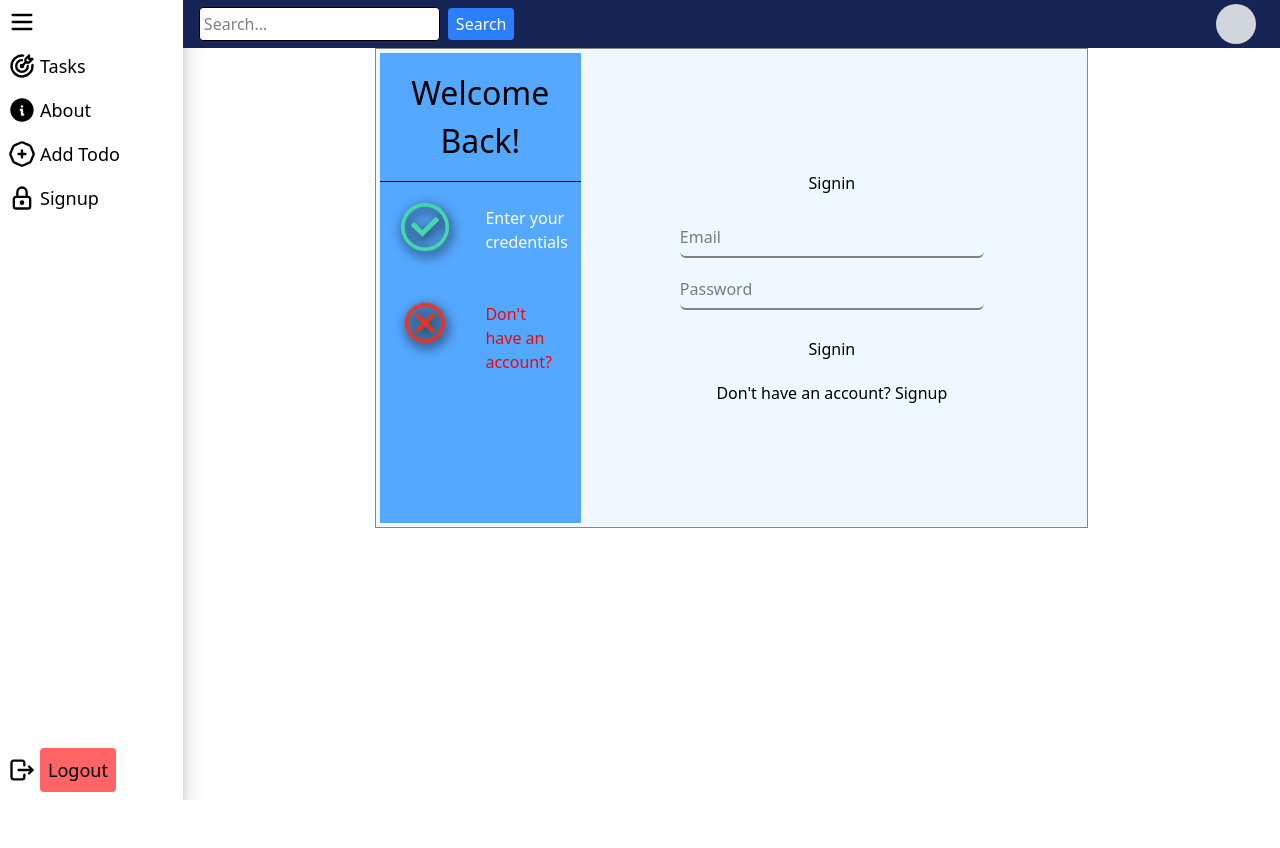
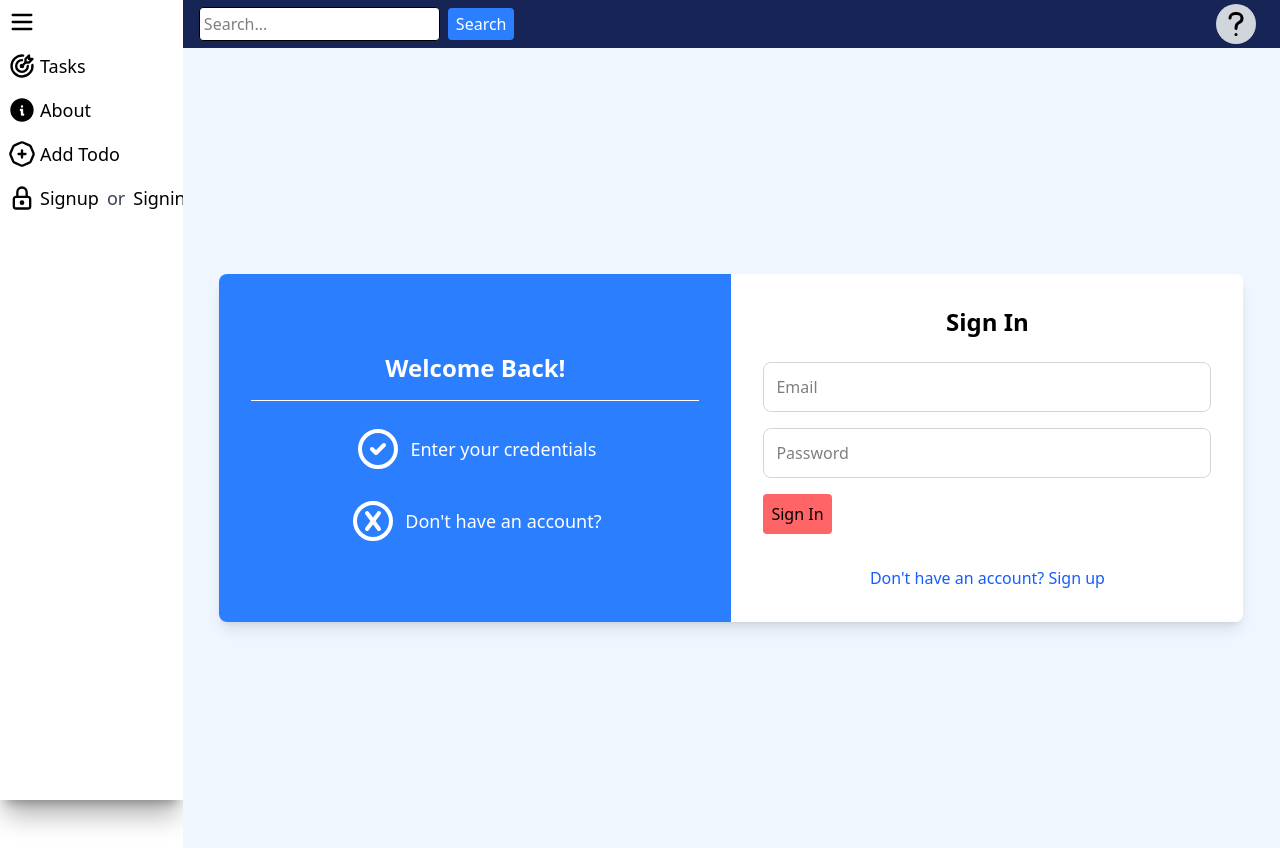
Before and after one commit to Shivam-B-Gupta/Todo-list, a React (Vite) app in the folder frontend/: page /todoiest/signin in a window 1280 px wide. Before the commit the page ends 800 px from the top, so only its background shows below. Built offline with nearby package versions, Linux system fonts and the light colour scheme.

Commit message:
Updated the Auth css with tailwind and sidebar logout function button

```diff
--- a/frontend/src/MyComponents/Auth.jsx
+++ b/frontend/src/MyComponents/Auth.jsx
@@ -2,9 +2,8 @@
 import React, { useState } from "react";
 import axios from "axios";
 import { Link, useNavigate } from "react-router-dom";
-import check from "../assets/check.webp";
-import cross from "../assets/cross.png";
-import "../styles/Auth.css";
+import Button, { Button2 } from "./Button";
+import { IconCircleCheck, IconXboxX } from "@tabler/icons-react";
 
 export default function AuthForm({ type }) {
   const isSignup = type === "signup";
@@ -39,6 +38,9 @@ export default function AuthForm({ type }) {
       localStorage.setItem("email", email);
       console.log(email);
 
+      localStorage.setItem("isAuthenticated", true);
+      window.dispatchEvent(new Event("authChange"));
+
       console.log(
         `${isSignup ? "Signup" : "Signin"} successful:`,
         response.data
@@ -56,83 +58,104 @@ export default function AuthForm({ type }) {
       alert(`${isSignup ? "Signup" : "Signin"} failed`);
     }
   };
-
+  // .container .left-container .leftchild-container{
+  //     display: flex;
+  // }
   return (
-    <div className="container ">
-      <div className="left-container ">
-        <h1>
-          {isSignup ? "A few steps away from becoming a pro" : "Welcome Back!"}
+    <div className="w-full min-h-screen flex items-center justify-center bg-blue-50 p-4 ">
+      <div className="w-full max-w-5xl flex shadow-lg rounded-lg overflow-hidden bg-white">
+        {/* Left Panel */}
+        <div className="w-1/2 bg-blue-500 text-white p-8 flex flex-col justify-center items-center">
+          <h1 className="text-2xl font-semibold mb-4 text-center">
+            {isSignup
+              ? "A few steps away from becoming a pro"
+              : "Welcome Back!"}
           </h1>
-        <hr />
-        <div className="leftchild-container">
-          <img src={check} alt="Status" />
-          <h2 style={{ color: "white" }}>
+          <hr className="border-white w-full mb-6" />
+          <div className="flex flex-col gap-6 items-center">
+            <div className="flex items-center gap-2">
+              <IconCircleCheck stroke={2} size={48} />
+              <h2 className="text-lg">
                 {isSignup ? "Done" : "Enter your credentials"}
               </h2>
             </div>
-        <div className="leftchild-container">
-          <img src={cross} alt="Status" />
-          <h2 style={{ color: "red" }}>
+            <div className="flex items-center gap-2">
+              <IconXboxX stroke={2} size={48} />
+              <h2 className="text-lg">
                 {isSignup ? "Not Done" : "Don't have an account?"}
               </h2>
             </div>
           </div>
+        </div>
 
-      <div className="right-container">
-        <h1>{isSignup ? "SignUp" : "Signin"}</h1>
-        <div className="rightChild-container">
-          <div className="inputContainer">
+        {/* Right Panel */}
+        <div className="w-1/2 p-8 bg-white">
+          <h1 className="text-2xl font-bold mb-6 text-center">
+            {isSignup ? "Sign Up" : "Sign In"}
+          </h1>
+          <div className="flex flex-col gap-4">
             <input
               type="email"
               value={email}
               placeholder="Email"
               onChange={(e) => setEmail(e.target.value)}
               required
+              className="border border-gray-300 p-3 rounded-lg"
             />
-          </div>
 
-          <div className="inputContainer">
             <input
               type="password"
               value={password}
               placeholder="Password"
               onChange={(e) => setPassword(e.target.value)}
               required
+              className="border border-gray-300 p-3 rounded-lg"
             />
-          </div>
 
             {isSignup && (
               <>
-              <div className="inputContainer">
                 <input
                   type="text"
                   value={firstname}
-                  placeholder="Firstname"
+                  placeholder="First Name"
                   onChange={(e) => setFirstname(e.target.value)}
                   required
+                  className="border border-gray-300 p-3 rounded-lg"
                 />
-              </div>
-              <div className="inputContainer">
                 <input
                   type="text"
                   value={lastname}
-                  placeholder="Lastname"
+                  placeholder="Last Name"
                   onChange={(e) => setLastname(e.target.value)}
                   required
+                  className="border border-gray-300 p-3 rounded-lg"
                 />
-              </div>
               </>
             )}
 
-          <button onClick={handleSubmit}>
-            {isSignup ? "SignUp" : "Signin"}
-          </button>
+            <Button
+              onClick={handleSubmit}
+              innerText={isSignup ? "Sign Up" : "Sign In"}
+            />
 
+            <div className="text-center mt-4">
               {isSignup ? (
-            <Link to="/todoiest/signin">Already have an account? Signin</Link>
+                <Link
+                  to="/todoiest/signin"
+                  className="text-blue-600 hover:underline"
+                >
+                  Already have an account? Sign in
+                </Link>
               ) : (
-            <Link to="/todoiest/signup">Don't have an account? Signup</Link>
+                <Link
+                  to="/todoiest/signup"
+                  className="text-blue-600 hover:underline"
+                >
+                  Don't have an account? Sign up
+                </Link>
               )}
+            </div>
+          </div>
         </div>
       </div>
     </div>
--- a/frontend/src/MyComponents/Headers.jsx
+++ b/frontend/src/MyComponents/Headers.jsx
@@ -1,6 +1,7 @@
 import React, { useEffect, useState } from "react";
 import PropTypes from "prop-types";
 import { Link } from "react-router-dom";
+import { IconQuestionMark } from "@tabler/icons-react";
 
 export default function Header({ title, searchBar }) {
   const [firstLetter, setFirstLetter] = useState("");
@@ -46,7 +47,11 @@ export default function Header({ title, searchBar }) {
         )}
         <div className="flex items-center gap-2">
           <div className="bg-gray-300 rounded-full w-10 h-10 flex items-center justify-center text-sm font-bold cursor-pointer">
-            {firstLetter}
+            {firstLetter ? (
+              firstLetter
+            ) : (
+              <IconQuestionMark stroke={2} size={36} />
+            )}
           </div>
           <div className="flex flex-col text-white">
             <span>{firstname}</span>
--- a/frontend/src/MyComponents/SideBar.jsx
+++ b/frontend/src/MyComponents/SideBar.jsx
@@ -10,22 +10,42 @@ import {
 } from "@tabler/icons-react";
 import { useState } from "react";
 import PopUpModal from "./PopUpModal";
+import { useEffect } from "react";
 
 export default function SideBar() {
   const [showModal, setShowModal] = useState(false);
   const [title, setTitle] = useState("");
   const [description, setDescription] = useState("");
+  const [isAuthenticated, setIsAuthenticated] = useState(
+    localStorage.getItem("isAuthenticated") === "true"
+  );
+
+  useEffect(() => {
+    const handleAuthChange = () => {
+      setIsAuthenticated(localStorage.getItem("isAuthenticated") === "true");
+    };
+
+    window.addEventListener("authChange", handleAuthChange);
+
+    return () => {
+      window.removeEventListener("authChange", handleAuthChange);
+    };
+  }, []);
 
   function handleLogout() {
     localStorage.removeItem("token");
     localStorage.removeItem("firstname");
     localStorage.removeItem("email");
+    localStorage.setItem("isAuthenticated", false);
+    window.dispatchEvent(new Event("authChange"));
+
     window.location.href = "/todoiest/signin";
   }
 
   function handlePopUp(e) {
     e.preventDefault();
     setShowModal(true);
+    console.log(isAuthenticated);
   }
 
   function handleSubmit() {
@@ -51,14 +71,26 @@ export default function SideBar() {
         <a href="#" onClick={handlePopUp} className={LinkStyle}>
           <IconOctagonPlus stroke={2} size={28} /> Add Todo
         </a>
+        <div className="flex items-center">
           <Link to="/todoiest/signup" className={LinkStyle}>
             <IconLock stroke={2} size={28} />
             Signup
           </Link>
+          <span className="text-lg text-gray-700">or</span>
+          <Link to="/todoiest/signin" className={LinkStyle}>
+            Signin
+          </Link>
+        </div>
       </div>
       <div className={LinkStyle}>
+        {isAuthenticated ? (
+          <>
             <IconLogout stroke={2} size={28} />
             <Button innerText="Logout" submit={handleLogout} />
+          </>
+        ) : (
+          <></>
+        )}
       </div>
 
       {showModal && (
--- a/frontend/src/styles/Auth.css
+++ /dev/null
@@ -1,73 +0,0 @@
-.container{
-   width: 65%;
-    height: 30rem;
-    display: flex;
-    background-color: aliceblue;
-    margin: auto;
-    padding: 4px;
-    position: inherit;
-    border: 1px solid rgb(134, 134, 134);
-}
-
-.container .left-container{
-    width: 120vh;
-    background-color: #54a8ff;
-    margin: 0;
-    padding: 0;
-}
-
-.container .left-container h1{
-    width: 95%;
-    margin: 1rem auto;
-    font-size: 2rem;
-    text-align: center;
-}
-
-.container .left-container .leftchild-container{
-    display: flex;
-}
-
-.container .left-container img{
-        height: 3rem;
-    width: 3rem;
-    filter: drop-shadow(2px 4px 6px black);
-    margin: 1.3rem;
-}
-
-.container .left-container h2{
-    /* width: 3rem; */
-    margin: 1.5rem;
-    margin-left: 1rem;
-}
-
-.container .right-container{
-    width: 300vh;
-    display: flex;
-    flex-direction: column;
-    justify-content: center;
-    align-items: center;
-}
-
-.container .right-container .rightChild-container{
-    display: flex;
-    flex-direction: column;
-    justify-content: center;
-    align-items: center;
-    margin-top: 1rem;
-}
-
-.container .right-container .rightChild-container input{
-    height: 2.5rem;
-    width: 19rem;
-    margin: 0.4rem 0;
-    border-radius: 0.4rem;
-    border: 0;
-    border-bottom: 2px solid grey;
-}
-
-.container .right-container .rightChild-container button{
-    height: 2rem;
-    width: 7rem;
-    margin: 1rem 0;
-    border-radius: 0.4rem;
-}
```
Also changed, not shown: frontend/src/assets/check.webp (deleted), frontend/src/assets/cross.png (deleted). Lines whose indentation alone changed are shown as unchanged.
